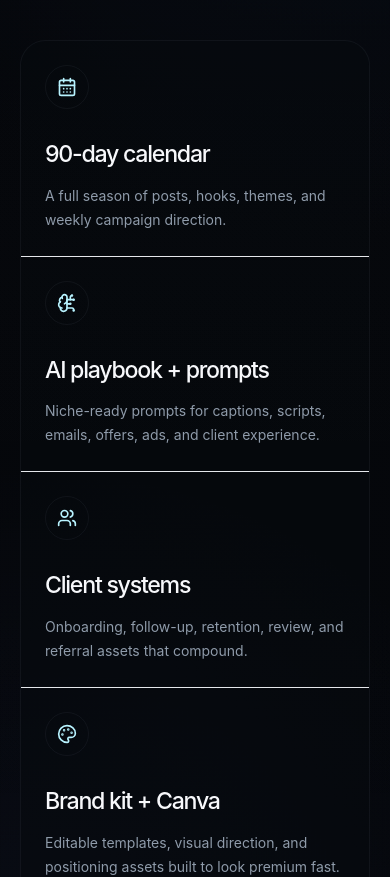
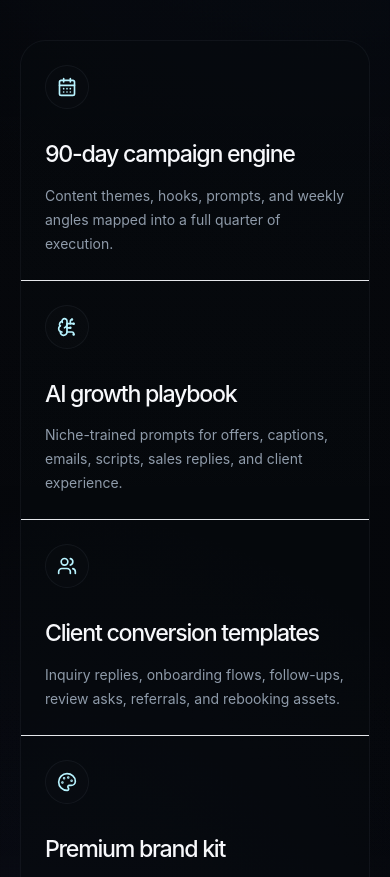
Before and after one commit to nefryt87/contentelevated, a Next.js app: page / in a window 390 px wide. Shown: the part 1720-2597 px from the top of the page. Built offline with nearby package versions, Linux system fonts and the light colour scheme.

Commit message:
Refine brand palette and mobile polish

```diff
--- a/app/globals.css
+++ b/app/globals.css
@@ -202,6 +202,76 @@
   transform: scale(1.015);
 }
 
+.method-card {
+  position: relative;
+  isolation: isolate;
+  overflow: hidden;
+  transition: background 0.5s ease;
+}
+
+.method-card::before {
+  position: absolute;
+  inset: 0;
+  z-index: -1;
+  content: "";
+  opacity: 0;
+  background:
+    radial-gradient(circle at 22% 18%, rgba(184, 243, 255, 0.085), transparent 32%),
+    linear-gradient(180deg, rgba(255, 255, 255, 0.026), transparent 64%);
+  transition: opacity 0.55s ease;
+}
+
+.method-card__line {
+  position: absolute;
+  left: 1.5rem;
+  right: 1.5rem;
+  top: 0;
+  height: 1px;
+  opacity: 0;
+  background: linear-gradient(90deg, rgba(184, 243, 255, 0.05), rgba(184, 243, 255, 0.72), rgba(107, 124, 255, 0.12));
+  transform: scaleX(0.32);
+  transform-origin: left;
+  transition: opacity 0.45s ease, transform 0.72s cubic-bezier(0.22, 1, 0.36, 1);
+}
+
+.method-card__icon {
+  position: relative;
+  background: rgba(255, 255, 255, 0.012);
+  transition: border-color 0.5s ease, background 0.5s ease, box-shadow 0.5s ease, color 0.5s ease;
+}
+
+.method-card__icon::after {
+  position: absolute;
+  inset: -7px;
+  z-index: -1;
+  content: "";
+  border-radius: inherit;
+  opacity: 0;
+  background: radial-gradient(circle, rgba(108, 238, 255, 0.22), transparent 64%);
+  filter: blur(10px);
+  transition: opacity 0.55s ease;
+}
+
+.method-card:hover::before {
+  opacity: 1;
+}
+
+.method-card:hover .method-card__line {
+  opacity: 1;
+  transform: scaleX(1);
+}
+
+.method-card:hover .method-card__icon {
+  border-color: rgba(184, 243, 255, 0.32);
+  background: rgba(184, 243, 255, 0.045);
+  box-shadow: inset 0 0 0 1px rgba(255, 255, 255, 0.03);
+  color: #f7fbff;
+}
+
+.method-card:hover .method-card__icon::after {
+  opacity: 1;
+}
+
 .category-card {
   position: relative;
   isolation: isolate;
@@ -230,11 +300,10 @@
   content: "";
   border-radius: inherit;
   background:
-    linear-gradient(120deg, transparent 12%, rgba(184, 243, 255, 0.032), transparent 38%),
+    radial-gradient(circle at 18% 18%, rgba(184, 243, 255, 0.05), transparent 28%),
     linear-gradient(180deg, rgba(255, 255, 255, 0.018), transparent);
-  opacity: 0.34;
-  transform: translateX(-8%);
-  transition: opacity 0.65s ease, transform 1.1s cubic-bezier(0.22, 1, 0.36, 1);
+  opacity: 0.24;
+  transition: opacity 0.65s ease;
 }
 
 .category-card__glow {
@@ -243,10 +312,9 @@
   z-index: -1;
   height: 68%;
   opacity: 0;
-  background: radial-gradient(ellipse at center, rgba(108, 238, 255, 0.16), rgba(107, 124, 255, 0.09) 42%, transparent 70%);
+  background: radial-gradient(ellipse at center, rgba(108, 238, 255, 0.13), rgba(107, 124, 255, 0.065) 42%, transparent 70%);
   filter: blur(30px);
-  transform: translateY(12%) scale(0.98);
-  transition: opacity 0.8s ease, transform 0.8s cubic-bezier(0.22, 1, 0.36, 1);
+  transition: opacity 0.72s ease;
 }
 
 .category-card__line {
@@ -273,12 +341,10 @@
 
 .category-card:hover::after {
   opacity: 0.72;
-  transform: translateX(8%);
 }
 
 .category-card:hover .category-card__glow {
-  opacity: 0.82;
-  transform: translateY(0) scale(1);
+  opacity: 0.78;
 }
 
 .category-card:hover .category-card__line {
@@ -288,7 +354,6 @@
 
 .category-card:hover .category-card__number {
   color: #f7fbff;
-  transform: translateY(-2px);
 }
 
 .category-card:hover .category-card__count {
--- a/app/page.jsx
+++ b/app/page.jsx
@@ -33,10 +33,10 @@
 ].filter(Boolean);
 
 const insideItems = [
-  [CalendarDays, "90-day calendar", "A full season of posts, hooks, themes, and weekly campaign direction."],
-  [BrainCircuit, "AI playbook + prompts", "Niche-ready prompts for captions, scripts, emails, offers, ads, and client experience."],
-  [Users, "Client systems", "Onboarding, follow-up, retention, review, and referral assets that compound."],
-  [Palette, "Brand kit + Canva", "Editable templates, visual direction, and positioning assets built to look premium fast."]
+  [CalendarDays, "90-day campaign engine", "Content themes, hooks, prompts, and weekly angles mapped into a full quarter of execution."],
+  [BrainCircuit, "AI growth playbook", "Niche-trained prompts for offers, captions, emails, scripts, sales replies, and client experience."],
+  [Users, "Client conversion templates", "Inquiry replies, onboarding flows, follow-ups, review asks, referrals, and rebooking assets."],
+  [Palette, "Premium brand kit", "Positioning, visual direction, and Canva-ready assets that help the business look polished fast."]
 ];
 
 const processSteps = [
@@ -64,10 +64,11 @@
 
 const statItems = [
   ["34+", "niche systems"],
-  ["AI", "playbook + prompts"],
-  ["Brand", "kit included"],
+  ["AI", "growth playbook"],
+  ["Client", "templates"],
+  ["Brand", "kit assets"],
   ["90 day", "content calendar"],
-  ["Instant", "download access"]
+  ["Instant", "download"]
 ];
 
 const heroImage = "/brand/hero-5.png";
@@ -239,7 +240,7 @@
               Secure checkout · Instant delivery
             </div>
           </motion.a>
-          <div className="mx-auto mt-4 grid max-w-2xl grid-cols-2 overflow-hidden rounded-[1rem] border border-[#6f7a89]/8 bg-[#080b10]/40 sm:mt-5 sm:rounded-[1.25rem] md:grid-cols-5">
+          <div className="mx-auto mt-4 grid max-w-3xl grid-cols-2 overflow-hidden rounded-[1rem] border border-[#6f7a89]/8 bg-[#080b10]/40 sm:mt-5 sm:rounded-[1.25rem] md:grid-cols-3 xl:grid-cols-6">
             {statItems.map(([value, label]) => (
               <div key={label} className="border-l border-t border-[#6f7a89]/8 px-3 py-4 first:border-l-0 md:border-t-0 md:first:border-l-0">
                 <p className="editorial-serif gold-text text-[1.08rem] leading-none sm:text-[1.65rem]">{value}</p>
@@ -276,9 +277,10 @@
               whileInView={{ opacity: 1, y: 0 }}
               viewport={{ once: true, margin: "-90px" }}
               transition={{ duration: 0.52, delay: index * 0.06, ease: [0.22, 1, 0.36, 1] }}
-              className="transition duration-500 border-b border-[#6f7a89]/8 p-6 hover:bg-white/[0.025] lg:border-b-0 lg:border-l lg:first:border-l-0"
+              className="method-card group border-b border-[#6f7a89]/8 p-6 lg:border-b-0 lg:border-l lg:first:border-l-0"
             >
-              <div className="mb-7 grid h-11 w-11 place-items-center rounded-full border border-[#6f7a89]/10 text-[#b8f3ff]">
+              <span className="method-card__line" />
+              <div className="method-card__icon mb-7 grid h-11 w-11 place-items-center rounded-full border border-[#6f7a89]/10 text-[#b8f3ff]">
                 <Icon className="h-5 w-5" />
               </div>
               <h3 className="editorial-serif text-[1.45rem]">{title}</h3>
@@ -467,7 +469,6 @@
             href={`/categories/${category.slug}`}
             initial={{ opacity: 0, y: 16 }}
             whileInView={{ opacity: 1, y: 0 }}
-            whileHover={{ scale: 1.006 }}
             whileTap={{ scale: 0.985 }}
             viewport={{ once: true, margin: "-80px" }}
             transition={{ duration: 0.44, delay: index * 0.035, ease: [0.22, 1, 0.36, 1] }}
@@ -477,7 +478,7 @@
             <span className="category-card__line" />
             <div className="mb-8 flex items-center justify-between">
               <span className="category-card__number editorial-serif text-[1.45rem] text-[#8bd7ff] sm:text-[1.75rem]">0{index + 1}</span>
-              <span className="category-card__count text-[0.65rem] font-bold uppercase tracking-[0.18em] text-[#8bd7ff] sm:text-xs sm:tracking-[0.22em]">{category.count} bundles</span>
+              <span className="category-card__count text-[0.65rem] font-bold uppercase tracking-[0.18em] text-[#8bd7ff] sm:text-xs sm:tracking-[0.22em]">{category.count} {category.count === 1 ? "bundle" : "bundles"}</span>
             </div>
             <h3 className="editorial-serif text-[1.5rem] sm:text-[1.75rem]">{category.title}</h3>
             <p className="mt-4 text-sm leading-6 text-[#8f9baa]">{category.text}</p>
--- a/data/site.js
+++ b/data/site.js
@@ -287,14 +287,14 @@
     .replace(/^-|-$/g, "");
 
 export const categories = [
-  ["Creatives", "Studios, speakers, planners, photographers, florists, and makers building premium demand.", "from-[#784bff] via-[#1a2d6f] to-[#111827]"],
-  ["Beauty", "Client experience systems for beauty professionals and aesthetic brands.", "from-[#6b7cff] via-[#17445b] to-[#0b1020]"],
-  ["Home Services", "Local authority, quote follow-ups, reviews, and seasonal campaigns.", "from-[#47a4ff] via-[#164766] to-[#10151f]"],
-  ["Health & Wellness", "Trust-building education, retention systems, and patient nurture.", "from-[#65d6a5] via-[#174846] to-[#10151f]"],
-  ["Hospitality", "Guest experience, booking systems, local content, and loyalty-building digital systems.", "from-[#ff9a4a] via-[#55341c] to-[#10151f]"],
-  ["Professional Services", "Referral systems, authority content, client communication, and premium trust assets.", "from-[#f6e6b5] via-[#55451e] to-[#10151f]"],
-  ["Coaches & Educators", "Authority content, curriculum assets, and conversion-ready offers.", "from-[#47a4ff] via-[#372a78] to-[#10151f]"],
-  ["E-Commerce", "Product launches, ad angles, retention emails, and shop growth tools.", "from-[#ff9a4a] via-[#55341c] to-[#10151f]"]
+  ["Creatives", "Booking assets, proposal polish, launch content, and referral systems for visual brands and event pros.", "from-[#784bff] via-[#1a2d6f] to-[#111827]"],
+  ["Beauty", "Consult scripts, rebooking flows, seasonal offers, and social content built for appointment-driven growth.", "from-[#6b7cff] via-[#17445b] to-[#0b1020]"],
+  ["Home Services", "Estimate follow-ups, review generation, maintenance offers, and local authority campaigns.", "from-[#47a4ff] via-[#164766] to-[#10151f]"],
+  ["Health & Wellness", "Education content, retention touchpoints, patient/client nurture, and trust-building systems.", "from-[#65d6a5] via-[#174846] to-[#10151f]"],
+  ["Hospitality", "Guest experience templates, booking prompts, loyalty campaigns, and local partnership content.", "from-[#ff9a4a] via-[#55341c] to-[#10151f]"],
+  ["Professional Services", "Authority positioning, consultation conversion, referral follow-up, and premium client communication.", "from-[#f6e6b5] via-[#55451e] to-[#10151f]"],
+  ["Coaches & Educators", "Offer messaging, curriculum support, lead nurture, and content systems for expertise-led brands.", "from-[#47a4ff] via-[#372a78] to-[#10151f]"],
+  ["E-Commerce", "Listing polish, launch angles, review requests, retention emails, and traffic-ready content prompts.", "from-[#ff9a4a] via-[#55341c] to-[#10151f]"]
 ].map(([title, text, gradient]) => ({
   title,
   text,
```
